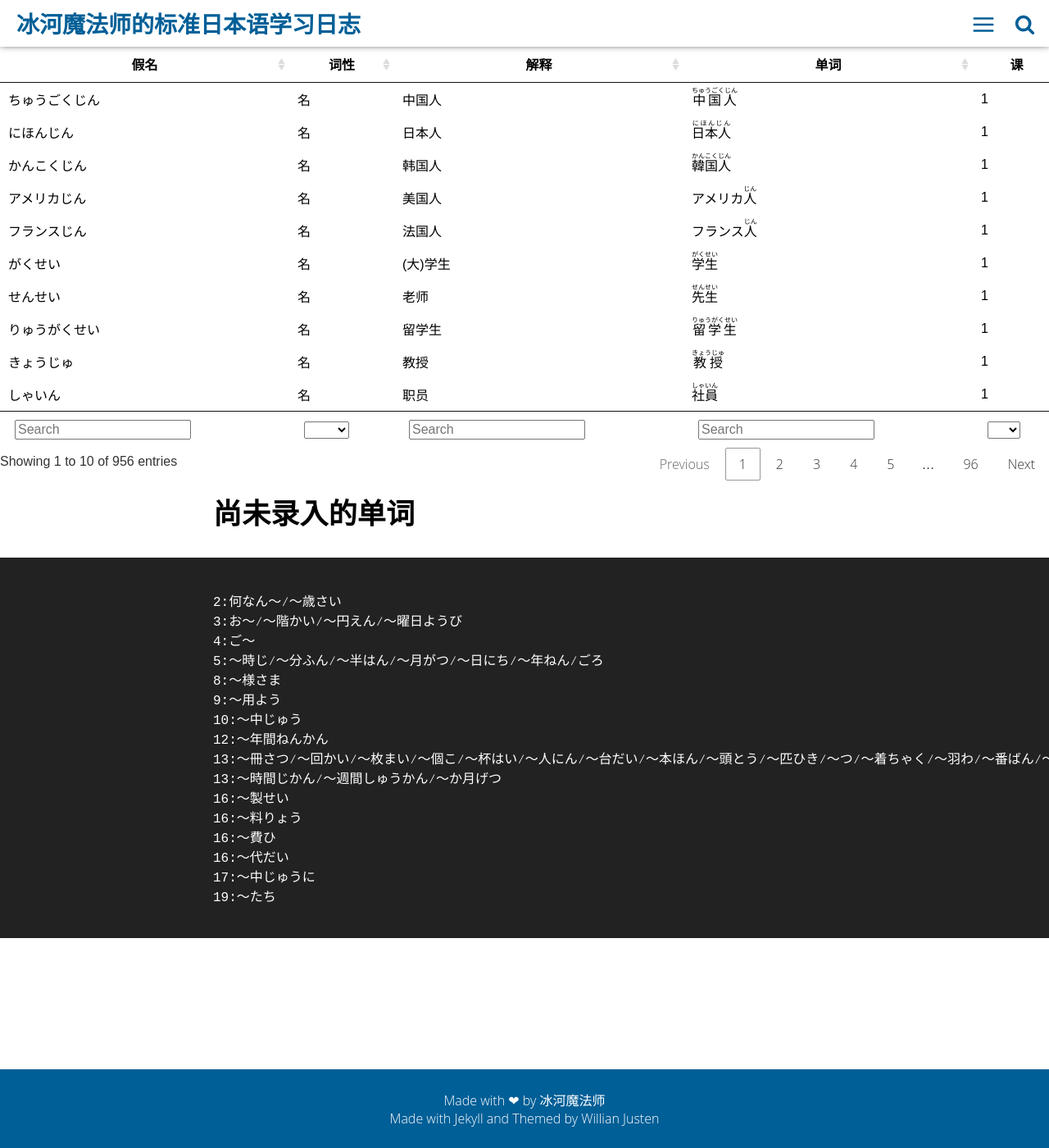
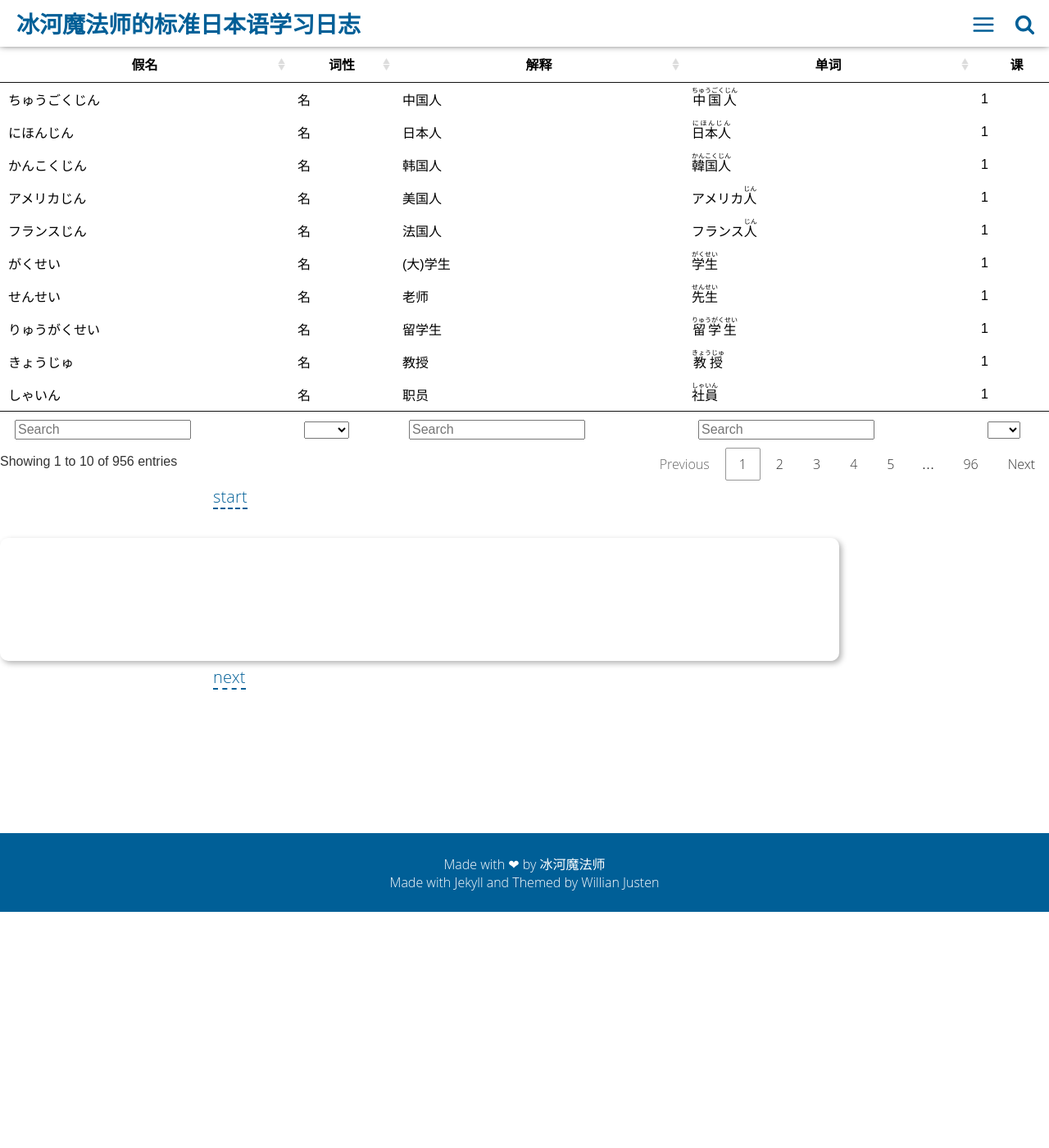
Before and after one commit to wizicer/LearnJapan, a Jekyll site: the page built from docs/wordlist.md, in a window 1280 px wide and 1400 px high, scrolled down 556 px. Shown: the whole window at 82% size. Built offline with Jekyll 4.4.1, drawn with Linux system fonts in a browser that asks for light colours; after the commit the page ends 1668 px from its top, so only the background shows below that; some of the changed lines change nothing that is shown.

Commit message:
basically the quiz works

````diff
--- a/_layouts/table.html
+++ b/_layouts/table.html
@@ -45,6 +45,7 @@
         responsive: {
           details: true
         },
+        stateSave: true,
         pageLength: 10,
         lengthMenu: [[1, 10, 25, 50, -1], [1, 10, 25, 50, "All"]]
     });
--- a/docs/wordlist.md
+++ b/docs/wordlist.md
@@ -983,6 +983,7 @@
 | 假名                   | 汉字               | 词性 | 解释                       | 单词                                      | 课 | 记忆 | 序号 |
 
 
+<!--
 ## 尚未录入的单词
 
 ```
@@ -1003,6 +1004,7 @@
 17:～中じゅうに
 19:～たち
 ```
+-->
 
 <script>
 $(document).ready(function() {
@@ -1043,8 +1045,48 @@
         column.visible(true);
     })
   });
+  var quizdata;
+  var quizid;
+  $('a.toggle-hello').on('click', function(e) {
+    e.preventDefault();
+    quizdata = table.rows({filter: 'applied'}).data()
+      .map(function(p) { return [p[3], p[4]]})
+      .reduce(function(a, b){ return a.concat(b); });
+    quizid = 0;
+    $("#content").html(quizdata[quizid]);
+  });
+  $('a.toggle-next').on('click', function(e) {
+    e.preventDefault();
+    quizid++;
+    $("#content").html(quizdata[quizid]);
+  });
 });
 </script>
+<style>
+.card {
+  position: relative;
+  float: left;
+  margin-right: 10px;
+  width: 80%;
+  height: 150px;
+  border-radius: 10px;
+  background: #fff;
+  -webkit-box-shadow: 3px 3px 7px rgba(0,0,0,0.3);
+  box-shadow: 3px 3px 7px rgba(0,0,0,0.3);
+  vertical-align: middle;
+}
+.card p {
+  text-align: center;
+  font: 22px Georgia, Times New Roman, serif;
+}
+</style>
+
+<a class="toggle-hello">start</a>
+<div class="card">
+<p id="content">
+</p>
+</div>
+<a class="toggle-next">next</a>
 
 <!--
 ```
````
